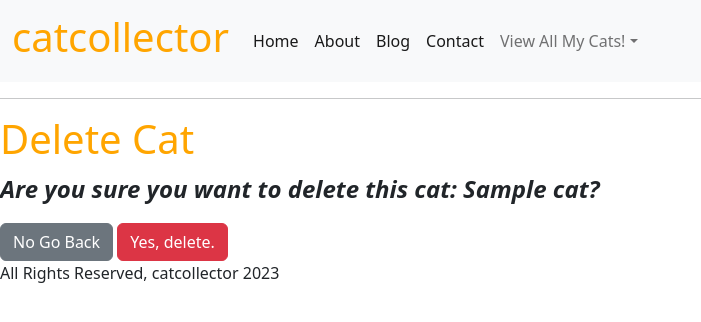
After one commit to OhziiiLov3/catcollector, a Django app: page /cats/1/delete/ in a window 1280 px wide. The commit adds this page. Shown: the top 322 px of the page, without its empty margins (0-701 px from the left). Run offline with Django 4.2, Linux system fonts and the light colour scheme; tables that the repository leaves empty hold one stand-in row (values such as "Sample post").

```diff
--- a/catcollector/urls.py
+++ b/catcollector/urls.py
@@ -15,8 +15,12 @@ Including another URLconf
 """
 from django.contrib import admin
 from django.urls import path, include
+from django.conf import settings
+from django.conf.urls.static import static
 
 urlpatterns = [
     path('admin/', admin.site.urls),
     path('', include('main_app.urls'))
 ]
+
+urlpatterns += static(settings.MEDIA_URL, document_root=settings.MEDIA_ROOT)
--- a/main_app/templates/base.html
+++ b/main_app/templates/base.html
@@ -36,7 +36,7 @@
             <a class="nav-link dropdown-toggle" href="#" role="button" data-bs-toggle="dropdown" aria-expanded="false"href="/cats">View All My Cats!</a>
             <ul class="dropdown-menu">
                 <li><a class="dropdown-item" href="/cats">Cats</a></li>
-                <li><a class="dropdown-item" href="#">Another action</a></li>
+                <li><a class="dropdown-item" href="/cats/create">Create Cat</a></li>
                 <li>
                     <hr class="dropdown-divider">
                 </li>
--- /dev/null
+++ b/main_app/templates/main_app/cat_confirm_delete.html
@@ -0,0 +1,13 @@
+{% extends 'base.html' %}
+
+{% block content %}
+<h1>Delete Cat</h1>
+
+<p>Are you sure you want to delete this cat: {{ cat }}?</p>
+
+<form action="" method="POST">
+    {% csrf_token %}
+        <a href="/cats/{{cat_id}}" class="btn btn-secondary">No Go Back</a>
+    <input type="submit" value="Yes, delete." class=" btn btn-danger">
+</form>
+{% endblock %}
--- a/main_app/templates/main_app/cat_form.html
+++ b/main_app/templates/main_app/cat_form.html
@@ -2,12 +2,12 @@
 
 {% block content %}
 <div>
-<form action="" method="post">
+<form action="" method="post" enctype="multipart/form-data">
     {% csrf_token %}
     <table>
         {{ form.as_table }}
     </table>
-    <input type="submit" value="Submit!">
+    <input type="submit" value="Submit!" class="btn btn-primary">
 </form>
 </div>
 {% endblock %}
--- a/main_app/urls.py
+++ b/main_app/urls.py
@@ -10,4 +10,6 @@ urlpatterns =[
     path('cats/', views.cat_index, name='cat_index'),
     path('cats/<int:cat_id>/', views.cats_show, name='cats_show'),
     path('cats/create/', views.CatCreate.as_view(), name='cats_create'),
+    path('cats/<int:pk>/update/', views.CatUpdate.as_view(), name='cats_update'),
+    path('cats/<int:pk>/delete/', views.CatDelete.as_view(), name='cats_delete'),
 ]
--- a/main_app/views.py
+++ b/main_app/views.py
@@ -16,7 +16,7 @@ class CatCreate(CreateView):
 
 class CatUpdate(UpdateView):
   model = Cat
-  fields = ['name', 'breed', 'description', 'age']
+  fields = ['name', 'breed', 'description', 'age','image']
 
   def form_valid(self, form):
     self.object = form.save(commit=False)
```
Also changed, not shown: catcollector/settings.py (+13 -1 lines), main_app/templates/cats/show.html (+7 -0 lines), main_app/templates/index.html (+4 -4 lines), static/images/garfield.png (added), static/images/garfield_30dI2b5.png (added), static/images/garfield_Wpcf3Sq.png (added).
